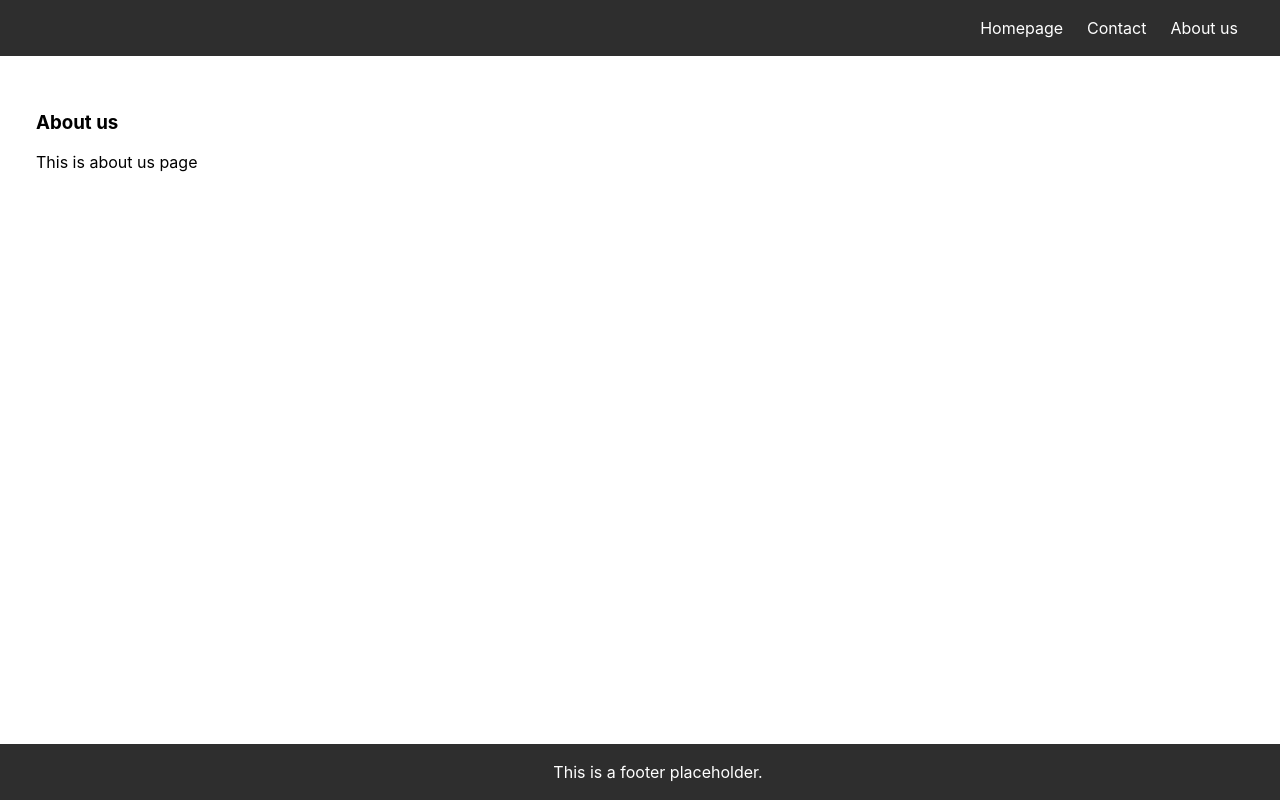
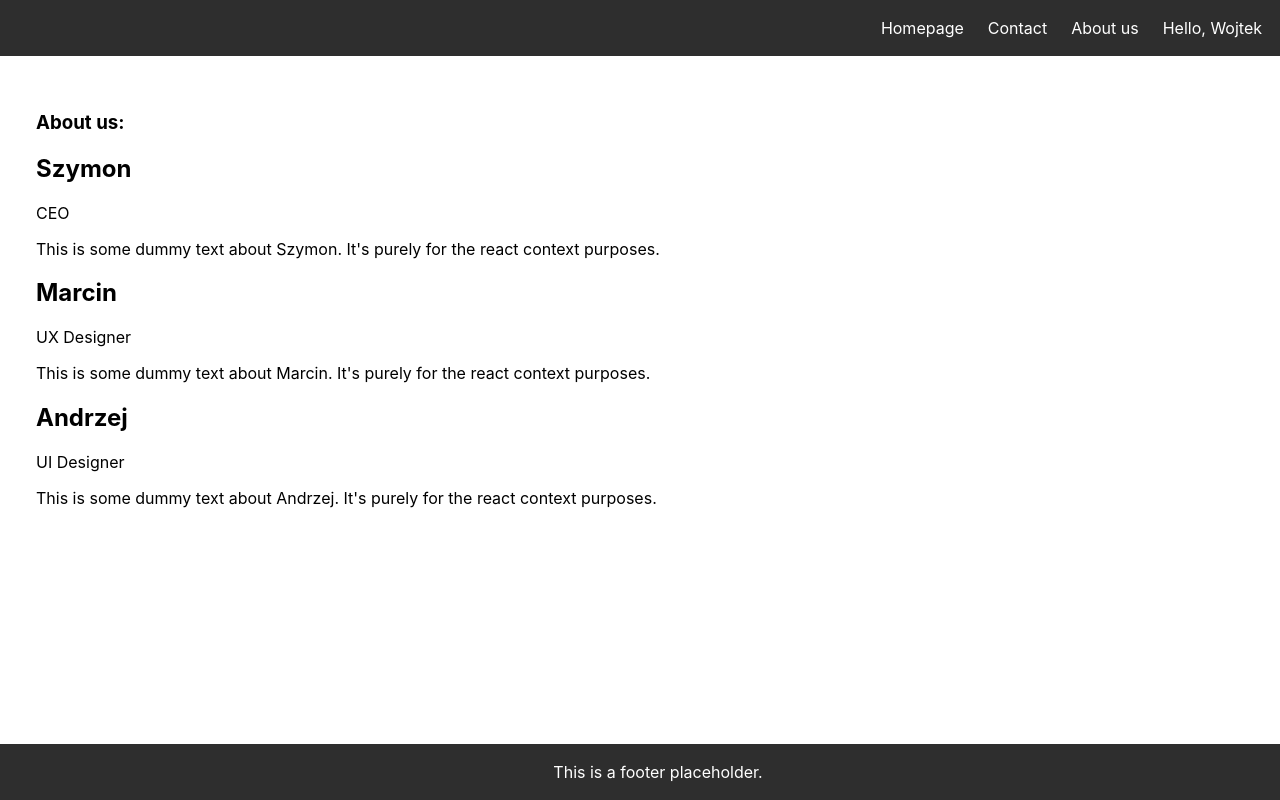
Before and after one commit to dexy171/reactrouter, a React (Create React App) app: page /about-us in a window 1280 px wide. Built offline with nearby package versions, Linux system fonts and the light colour scheme.

Commit message:
Added data for React Context and passed it to UserInfo.jsx and AboutUs.jsx

```diff
--- a/src/components/AboutUs/AboutUs.jsx
+++ b/src/components/AboutUs/AboutUs.jsx
@@ -1,8 +1,19 @@
+import { useContext } from "react";
+import { EmployeesContext } from "../MainContent/MainContent";
+
 export const AboutUs = () => {
+  const employees = useContext(EmployeesContext);
+
   return (
     <section>
-      <h1>About us</h1>
-      <p>This is about us page</p>
+      <h1>About us:</h1>
+      {employees.map((person) => (
+        <div>
+          <h2>{person.name}</h2>
+          <span>{person.position}</span>
+          <p>{person.aboutText}</p>
+        </div>
+      ))}
     </section>
   );
 };
--- a/src/components/MainContent/MainContent.jsx
+++ b/src/components/MainContent/MainContent.jsx
@@ -2,15 +2,44 @@ import { Outlet } from "react-router-dom";
 import { Navigation } from "../Navigation/Navigation";
 import { Footer } from "../Footer/Footer";
 import styles from "./MainContent.module.css";
+import { createContext } from "react";
+
+export const UserContext = createContext();
+export const EmployeesContext = createContext();
 
 export const MainContent = () => {
+  const user = { name: "Wojtek" };
+  const employees = [
+    {
+      name: "Szymon",
+      position: "CEO",
+      aboutText:
+        "This is some dummy text about Szymon. It's purely for the react context purposes.",
+    },
+    {
+      name: "Marcin",
+      position: "UX Designer",
+      aboutText:
+        "This is some dummy text about Marcin. It's purely for the react context purposes.",
+    },
+    {
+      name: "Andrzej",
+      position: "UI Designer",
+      aboutText:
+        "This is some dummy text about Andrzej. It's purely for the react context purposes.",
+    },
+  ];
   return (
     <main>
-      <Navigation />
-      <section className={styles.outletContainer}>
-        <Outlet />
-      </section>
-      <Footer />
+      <UserContext.Provider value={user}>
+        <Navigation />
+        <section className={styles.outletContainer}>
+          <EmployeesContext value={employees}>
+            <Outlet />
+          </EmployeesContext>
+        </section>
+        <Footer />
+      </UserContext.Provider>
     </main>
   );
 };
--- a/src/components/Navigation/Navigation.jsx
+++ b/src/components/Navigation/Navigation.jsx
@@ -1,6 +1,7 @@
 import { Link } from "react-router-dom";
 import { navConfig } from "../../config/navigation";
 import styles from "./Navigation.module.css";
+import { UserInfo } from "../UserInfo/UserInfo";
 
 export const Navigation = () => {
   return (
@@ -10,6 +11,7 @@ export const Navigation = () => {
           {item.label}
         </Link>
       ))}
+      <UserInfo />
     </nav>
   );
 };
--- /dev/null
+++ b/src/components/UserInfo/UserInfo.jsx
@@ -0,0 +1,12 @@
+import { useContext } from "react";
+import { UserContext } from "../MainContent/MainContent";
+import styles from "./UserInfo.module.css";
+
+export const UserInfo = () => {
+  const user = useContext(UserContext);
+  const name = user?.name;
+  if (!name) {
+    return <button className={styles.login}>Zaloguj</button>;
+  }
+  return <div className={styles.userContainer}>Hello, {name}</div>;
+};
--- /dev/null
+++ b/src/components/UserInfo/UserInfo.module.css
@@ -0,0 +1,3 @@
+.userContainer {
+  color: white;
+}
```
